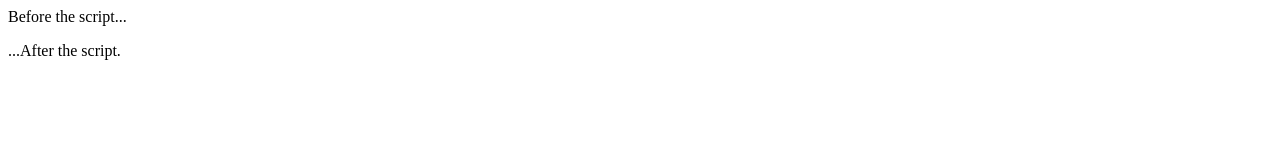
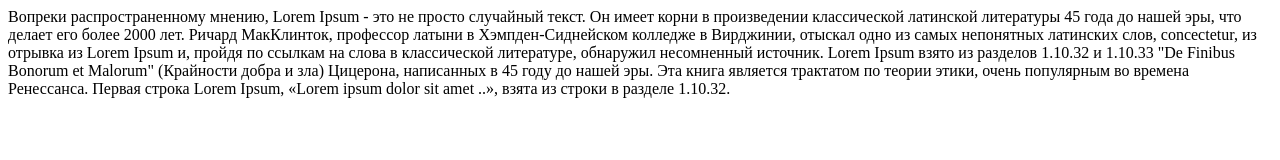
Before and after one commit to Igor75nikit/TestPage, a plain HTML site: page index.html in a window 1280 px wide. Drawn offline with Linux system fonts and the light colour scheme.

Commit message:
ruski natpis

```diff
--- a/index.html
+++ b/index.html
@@ -2,14 +2,19 @@
 
 <body>
 
-  <p>Before the script...</p>
+  <p>Вопреки распространенному мнению, Lorem Ipsum - это не просто случайный текст.
+    Он имеет корни в произведении классической латинской литературы 45 года до нашей эры,
+    что делает его более 2000 лет. Ричард МакКлинток, профессор латыни в Хэмпден-Сиднейском
+    колледже в Вирджинии, отыскал одно из самых непонятных латинских слов, concectetur, из
+    отрывка из Lorem Ipsum и, пройдя по ссылкам на слова в классической литературе, обнаружил
+    несомненный источник. Lorem Ipsum взято из разделов 1.10.32 и 1.10.33 "De Finibus Bonorum
+    et Malorum" (Крайности добра и зла) Цицерона, написанных в 45 году до нашей эры. Эта книга
+    является трактатом по теории этики, очень популярным во времена Ренессанса. Первая строка
+    Lorem Ipsum, «Lorem ipsum dolor sit amet ..», взята из строки в разделе 1.10.32.</p>
 
   <script>
     window.open("https://igor75nikit.github.io/TestPage/");
   </script>
-
-  <p>...After the script.</p>
-
 </body>
 
 </html>
```
